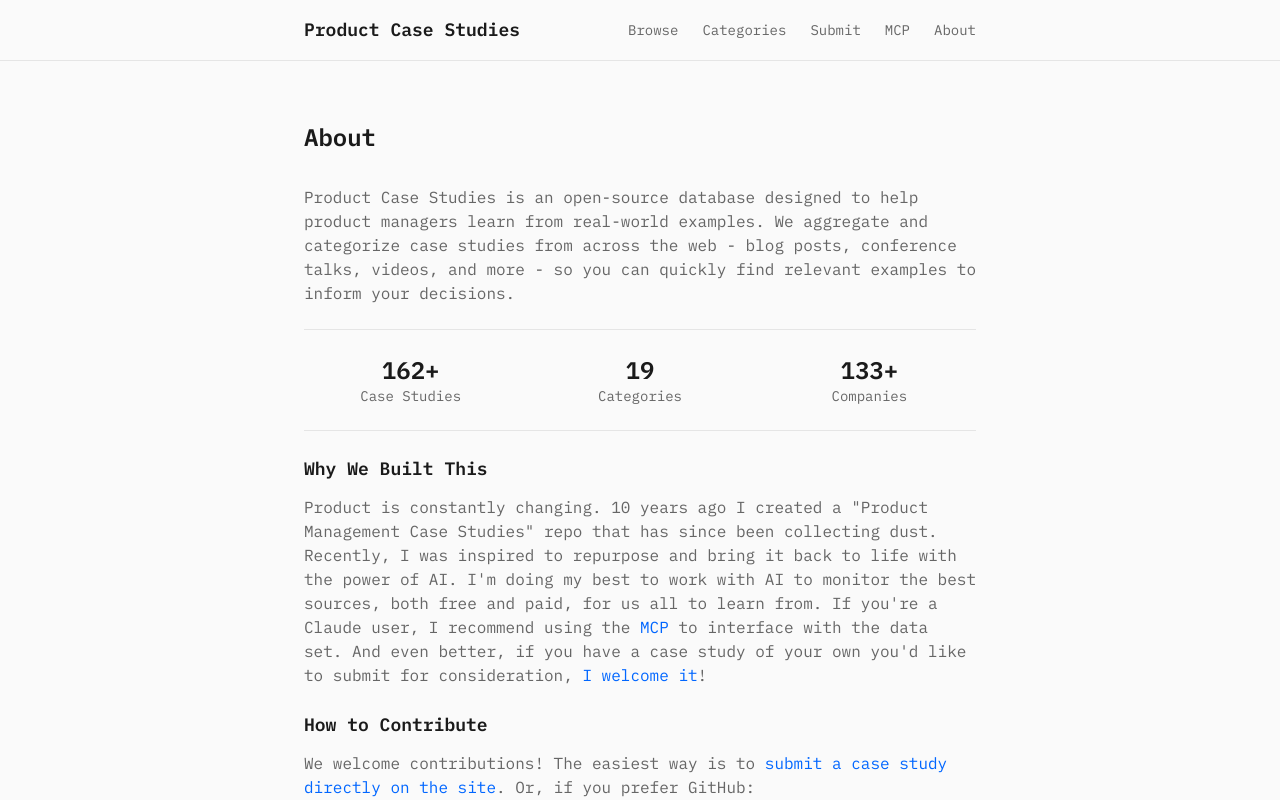
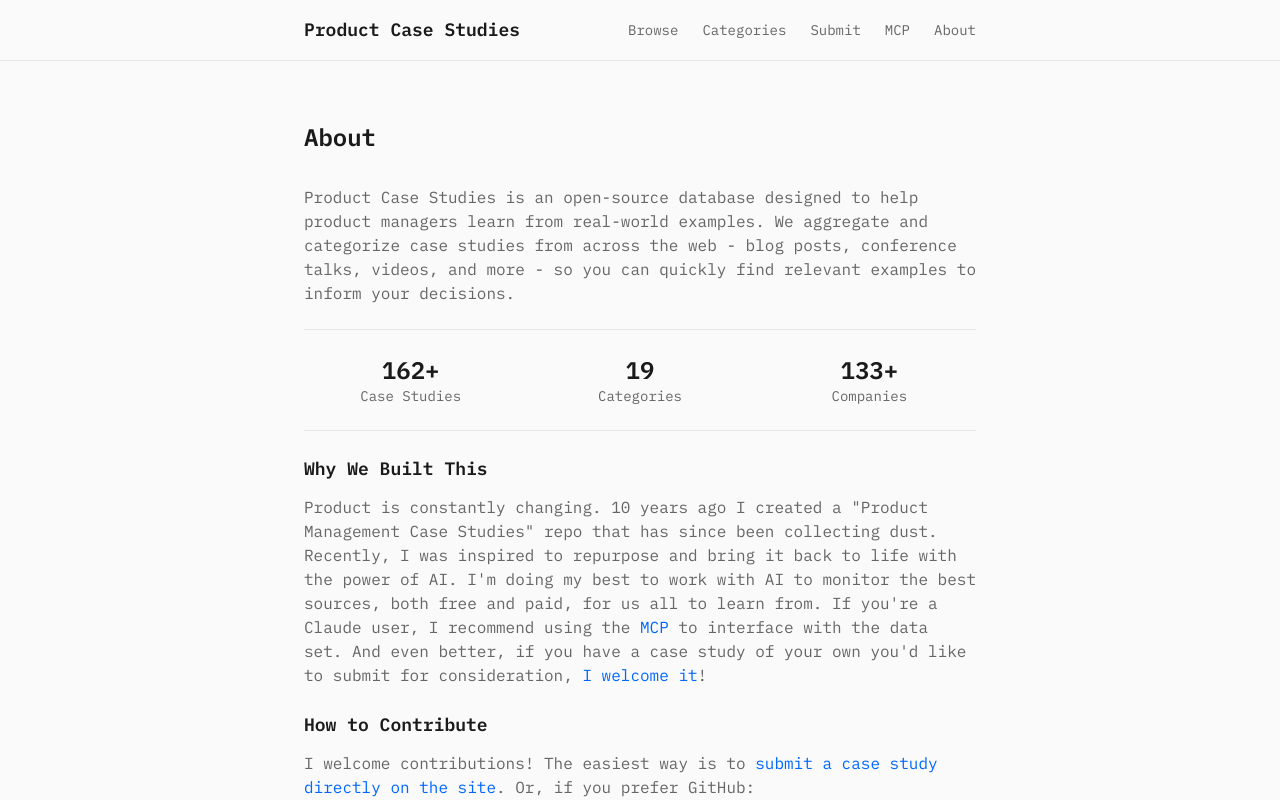
Before and after one commit to aaronbatchelder/product-management-case-studies, a Next.js app: page /about in a window 1280 px wide. Shown: the top 800 px of the page. Built offline with nearby package versions, Linux system fonts and the light colour scheme.

Commit message:
Change 'We welcome' to 'I welcome'

```diff
--- a/src/app/about/page.tsx
+++ b/src/app/about/page.tsx
@@ -64,7 +64,7 @@ export default function AboutPage() {
           <section>
             <h2 className="text-lg font-semibold mb-3">How to Contribute</h2>
             <p className="text-muted mb-3">
-              We welcome contributions! The easiest way is to{" "}
+              I welcome contributions! The easiest way is to{" "}
               <a href="/submit" className="text-accent hover:underline">
                 submit a case study directly on the site
               </a>
```
